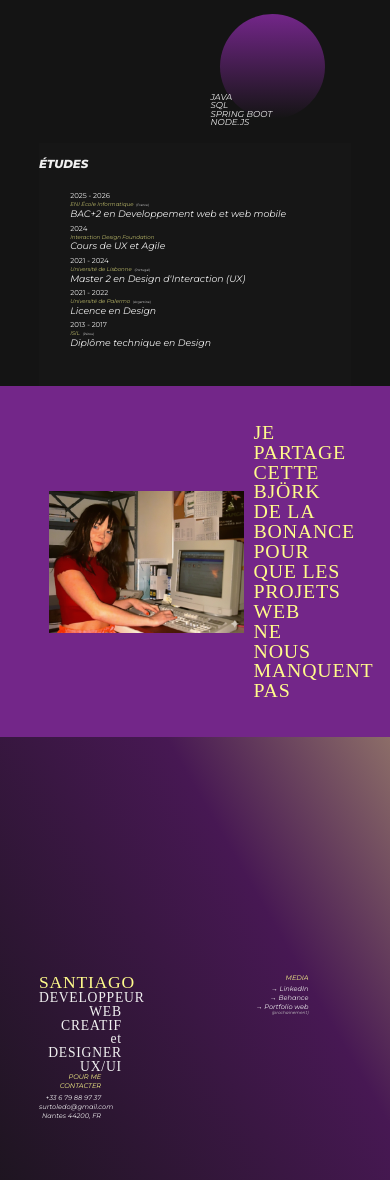
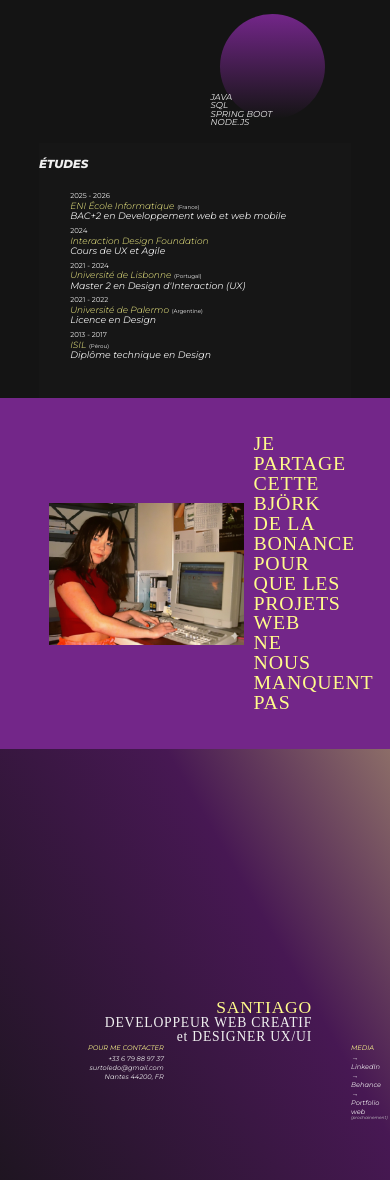
Before and after one commit to Santiago44200/CV-WEB1, a plain HTML site: page index.html in a window 390 px wide. Shown: the part 1180-2360 px from the top of the page. Drawn offline with nearby package versions, Linux system fonts and the light colour scheme; a web font is replaced by a local one.

Commit message:
avance del footer 950 con display grid

```diff
--- a/style/style.css
+++ b/style/style.css
@@ -704,8 +704,8 @@ body {
 }
 
 .section4 .year{
-    font-size: 1vw;
-    line-height: 1vw;
+    font-size: 1.4vw;
+    line-height: 1.4vw;
     padding-bottom: 1%;
 }
 .section4 .univ-country{
@@ -792,23 +792,23 @@ footer{
     margin-left: 10%;
     margin-right: 10%;
     display: flex;
+    justify-content: space-between;
 }
 .me-info{
-    width: 50%;
-
+    width: 40%;
+    padding-right: 18%;
 }
 .contact{
-    width:30%;
+    width:40%;
     /*background-color: #161616;*/
 }
 .me-info p{
    font-family: mango grotesque web;
    font-weight: 200;
-   font-size: 2.5vw;
+   font-size: 2vw;
    line-height: 2.5vw;
    letter-spacing: 0.1vw;
    text-align: end;
-   margin-right: 20%;
 }
 .me-info .me{
     color: #FFFB8B;
@@ -820,11 +820,10 @@ footer{
     font-size: 1.2vw;
     line-height: 2vw;
     text-align: end;
-    margin-right: 5vw;
+    margin: 0;
 }
 .contact .title-contact{
-    margin-bottom: 0.5vw;
-    color: var(--yellow);
+    color:#FFFB8B;
 }
 .media{
     width: 20%;
@@ -1011,11 +1010,15 @@ footer{
     font-size: 1.7vw;
     line-height: 2vw;
 }
-/**/
+
 .container-left h2{
     font-size: 3vw;
     line-height: 3vw;
 }
+
+/*----------------------------------------------------------*/
+/*-----------COMPETENCES COMPETENCES 950px------------------*/
+/*----------------------------------------------------------*/
 
 .section2 {
     margin: auto;
@@ -1088,10 +1091,10 @@ footer{
         #732689 100%
     );
 }
-}
+
 
 /*----------------------------------------------------------*/
-/*---------------CV CV CV CV CV CV CV-----------------------*/
+/*---------------CV CV CV CV CV CV CV 950px-----------------------*/
 /*----------------------------------------------------------*/
 
 .section4 h2{
@@ -1109,17 +1112,17 @@ footer{
 }
 
 .section4 .year{
-    font-size: 1.5vw;
+    font-size: (0.7rem, 1.5vw, 2rem);
     line-height: 1.5vw;
     padding-bottom: 1%;
 }
 
-.section4 .university{
+.section4 .univ-country .university{
     margin-bottom: 0.5%;
-    font-size: 3vw;
+    font-size: 2vw;
     line-height: 2vw;
 }
-.section4 .country{
+.section4 .container-universities .country{
     font-size: 1.2vw;
     padding-left: 1%;
 }
@@ -1131,7 +1134,7 @@ footer{
 
 
 /*----------------------------------------------------------*/
-/*---------------------------MEME---------------------------*/
+/*---------------------------MEME 950 PX--------------------*/
 /*----------------------------------------------------------*/
 
 
@@ -1165,49 +1168,60 @@ footer{
     color: #FFFB8B;
 }
 /*----------------------------------------------------------*/
-/*--------------------------FOOTER--------------------------*/
+/*--------------------------FOOTER 950 PX-------------------*/
 /*----------------------------------------------------------*/
 
 footer{
     height: 620px;
 }
 .footer-content{
+    display: grid;
     width: 80%;
-    margin-left: 10%;
-    margin-right: 10%;
+    grid-template-columns: repeat (6, 1fr);
+}
+.me-info{
+    width: 80vw;
+    padding-right: 10vw;
 }
 .me-info p{
    font-size: 3.5vw;
    line-height: 3.5vw;
    letter-spacing: 0.2vw;
-   margin-right: 20%;
 }
+
 .me-info .me{
     font-size: 4.5vw;
     line-height: 4.5vw;
 }
+
 .contact, .media{
     font-style: italic;
     font-size: 1.7vw;
     line-height: 2.3vw;
     text-align: end;
-    margin-right: 5vw;
 }
+
+.contact{
+    grid-column: 1/ span 2;
+}
+.media{
+    grid-column: 4/ span 2;
+}
+
 .contact .title-contact{
     margin-bottom: 0.7vw;
     color: var(--yellow);
 }
-.media{
-    width: 20%;
-}
+
 .media .title-media{
     margin-bottom: 0.5vw;
 }
+
 .media .prochainement{
     font-size: 1.1vw;
     line-height: 0.6vw;
 }
-
+}
 /*------------------------------------*/
 /*------------------------------------*/
 /*------------------------------------*/
@@ -1255,13 +1269,17 @@ footer{
         line-height: 1.8vw;
     }
 
-    .section4 .university{
-        font-size: 2.4vw;
-        line-height: 2.4vw;
+    .section4 .univ-country .university{
+        margin-bottom: 0.5%;
+        font-size: 2.3vw;
+        line-height: 2vw;
     }
-    .section4 .country{
-        font-size: 1.5vw;
+
+
+    .section4 .univ-country .country{
+        font-size: 1.4vw;
     }
+
     .section4 .studies{
         font-size: 2.4vw;
         line-height: 2.4vw;
@@ -1271,7 +1289,6 @@ footer{
 /*----------------------------------------------------------*/
 /*---------------------------MEME 768px---------------------------*/
 /*----------------------------------------------------------*/
-
 
 .section5{
     width: 100%;
@@ -1303,6 +1320,11 @@ footer{
     color: #FFFB8B;
     margin-left: 10%;
 }
+
+/*----------------------------------------------------------*/
+/*----------------------FOOTER 768px------------------------*/
+/*----------------------------------------------------------*/
+
 
 
 
```
Also changed, not shown: index.html (+1 -1 lines).
